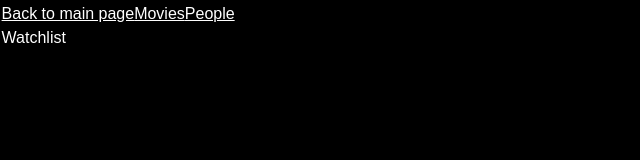
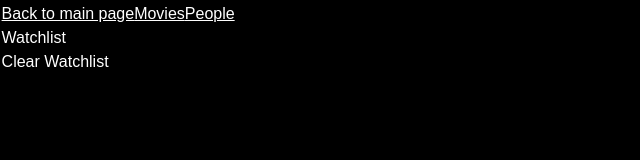
Before and after one commit to gabholli/media-site, a Next.js app: page /watchlist/Watchlist in a window 1280 px wide. Shown: the top 160 px of the page, without its empty margins (0-640 px from the left). Built offline with nearby package versions, Linux system fonts and the light colour scheme; what @savvywombat/tailwindcss-grid-areas would draw is missing.

Commit message:
Added clear watchlist button to watchlist page

```diff
--- a/src/pages/watchlist/Watchlist.tsx
+++ b/src/pages/watchlist/Watchlist.tsx
@@ -14,6 +14,10 @@ const Watchlist = () => {
         }
     }, [])
     console.log(watchlistData)
+
+    const clearWatchlist = () => {
+        localStorage.clear()
+    }
 
     return (
         <>
@@ -33,6 +37,7 @@ const Watchlist = () => {
                 People
             </Link>
             <div>Watchlist</div>
+            <button onClick={clearWatchlist}>Clear Watchlist</button>
             <BackToTopButton />
 
         </>
```
